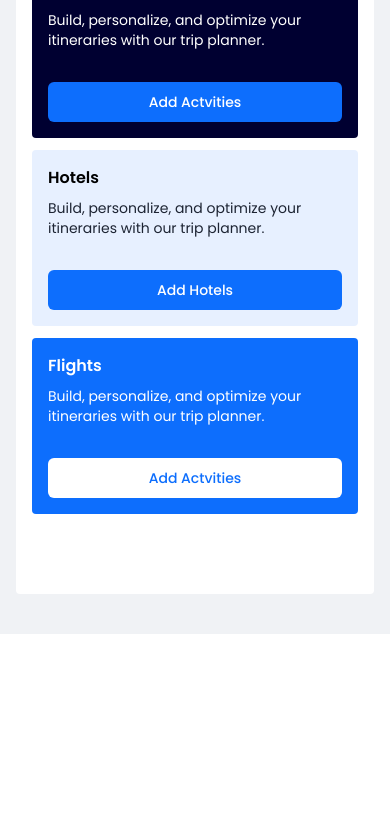
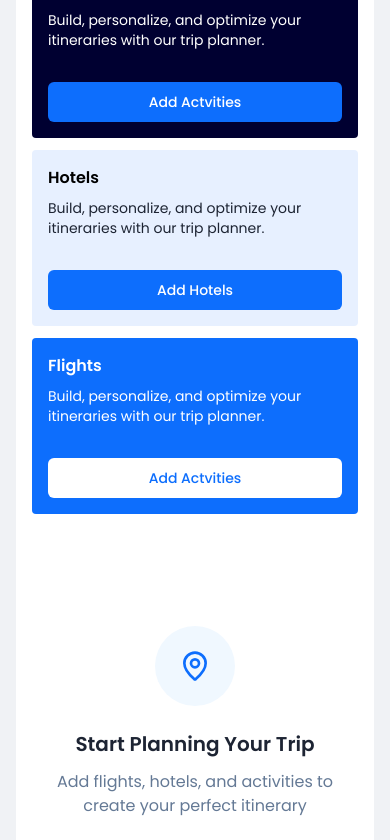
Before and after one commit to rid137/travel-itinerary, a Next.js app: page / in a window 390 px wide. Shown: the part 450-1290 px from the top of the page. Before the commit the page ends 1084 px from the top, so only its background shows below. Built offline with nearby package versions, Linux system fonts and the light colour scheme.

Commit message:
Added new env and responsives update

```diff
--- a/app/page.tsx
+++ b/app/page.tsx
@@ -214,7 +214,7 @@ export default function HomePage() {
             </div>
 
             {/* Empty State */}
-            {itinerary.length !== 0 && (
+            {itinerary.length === 0 && (
               <div className="text-center pt-12 pb-12 lg:pt-16 lg:pb-24">
                 <div>
                   <div className="w-20 lg:w-24 h-20 lg:h-24 bg-[#f0f8ff] rounded-full flex items-center justify-center mx-auto mb-6">
@@ -254,7 +254,7 @@ export default function HomePage() {
             )}
 
             {/* Itinerary sections */}
-            <div className="hidden">
+            <div>
               {
                 itinerary.length > 0 && (
                   <div className="pb-12 pt-10 lg:pb-16">
@@ -263,7 +263,7 @@ export default function HomePage() {
 
                     {/* Flight Sections */}
                     {flightItems.length > 0 && (
-                      <div className="mb-6 lg:mb-8 px-6 pt-5 pb-10 bg-[#F0F2F5] rounded hidden">
+                      <div className="mb-6 lg:mb-8 px-6 pt-5 pb-10 bg-[#F0F2F5] rounded">
 
                         <div className="">
                           <div className="mb-6 flex flex-colm:flex-row items-start sm:items-center justify-between gap-4">
@@ -402,7 +402,7 @@ export default function HomePage() {
 
                     {/* Hotels section */}
                     {hotelItems.length > 0 && (
-                      <div className="mb-6 lg:mb-8 px-6 pt-5 pb-10 bg-[#344054] rounded hidden">
+                      <div className="mb-6 lg:mb-8 px-6 pt-5 pb-10 bg-[#344054] rounded">
 
                         <div className="">
                           <div className="mb-6 flex flex-cosm:flex-row items-start sm:items-center justify-between gap-4">
```
